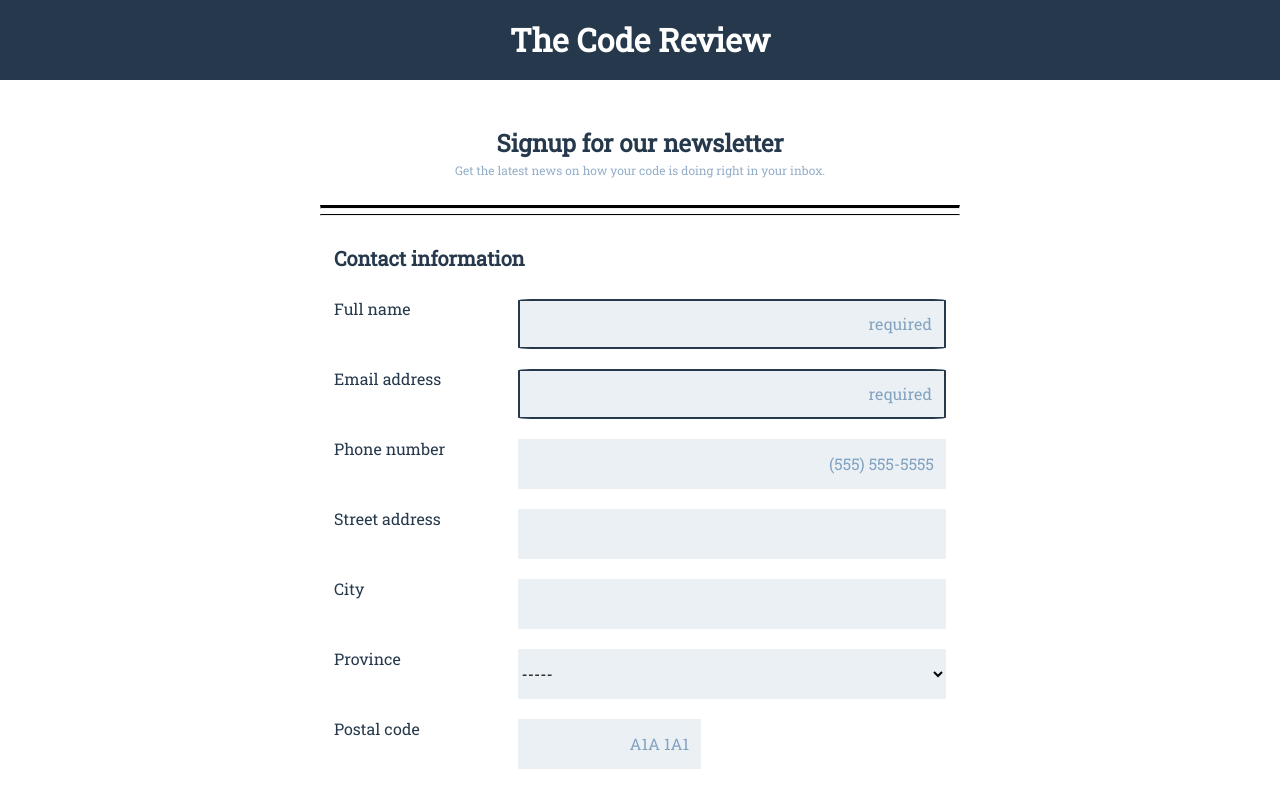
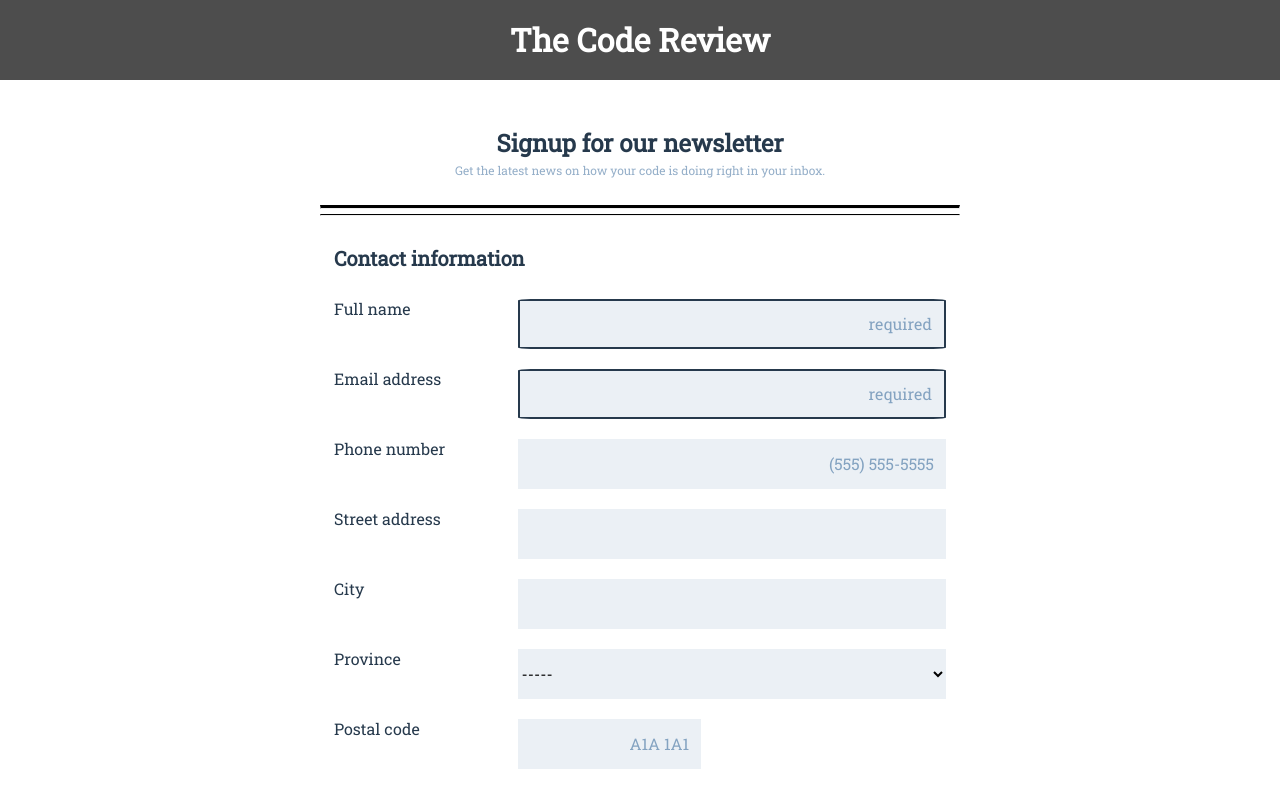
Before and after one commit to sarachecha/treehouse-techdegree-project-3, a plain HTML site: page index.html in a window 1280 px wide. Shown: the top 812 px of the page. Drawn offline with Linux system fonts and the light colour scheme.

Commit message:
V1.2
Updated header background colour.

```diff
--- a/css/styles.css
+++ b/css/styles.css
@@ -12,7 +12,7 @@
 
 header {
     color: #fff;
-    background-color: #26394C;
+    background-color: #4D4D4D;
     text-align: center;
     padding: 0 auto;
     margin: 0 auto;
```
